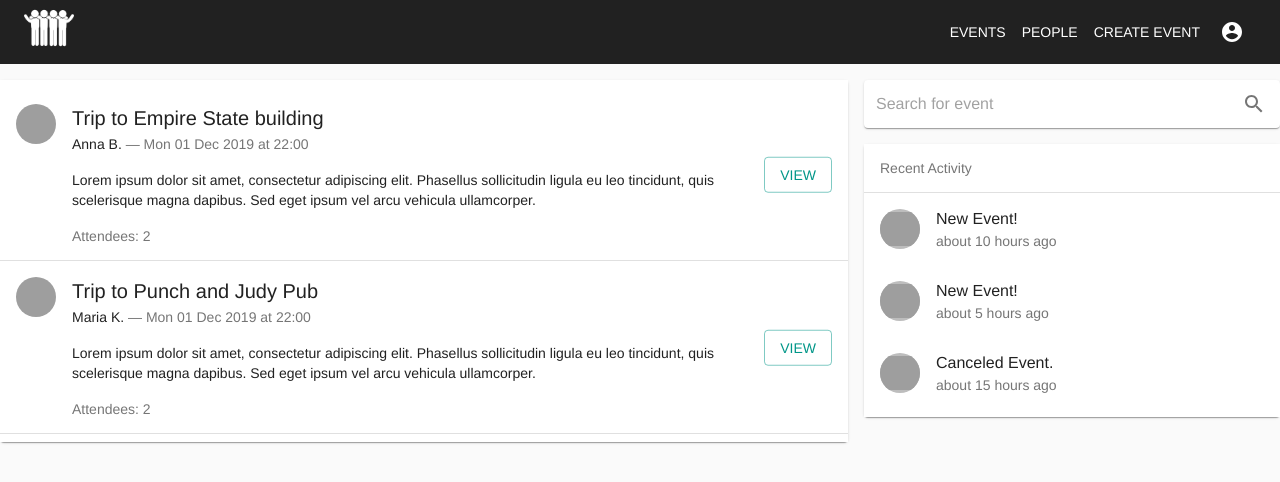
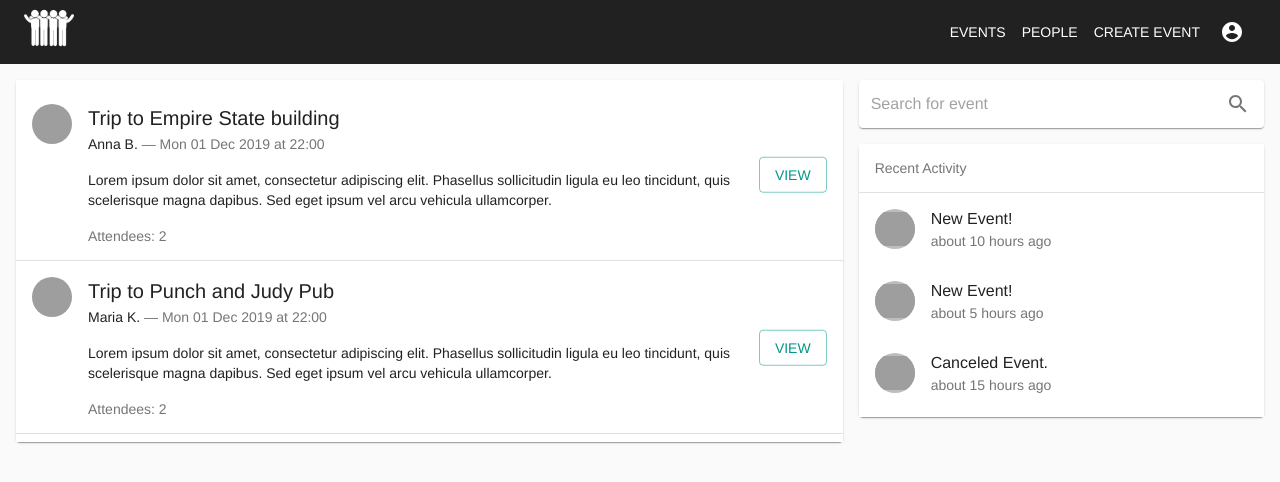
Before and after one commit to panoscool/foititikaparty, a React (Create React App) app: page / in a window 1280 px wide. Shown: the top 482 px of the page. Built offline with nearby package versions, Linux system fonts and the light colour scheme; grey boxes are pictures that could not be loaded.

Commit message:
fix for layout spacing and ts errors

```diff
--- a/src/components/Event/EventDetails/EventDetailsChat.tsx
+++ b/src/components/Event/EventDetails/EventDetailsChat.tsx
@@ -2,7 +2,7 @@ import React from 'react';
 import { makeStyles } from '@material-ui/core/styles';
 import { Typography, Button } from '@material-ui/core';
 import { EditOutlined } from '@material-ui/icons';
-import Page from '../../Layout/Page';
+import { Page } from '../../Layout/Page';
 import InputForm from '../../Shared/forms/InputForm';
 
 const useStyles = makeStyles(theme => ({
@@ -12,8 +12,9 @@ const useStyles = makeStyles(theme => ({
   chatLabel: {
     color: 'white',
     backgroundColor: '#212121',
-    padding: 8,
+    padding: 4,
     borderRadius: 4,
+    margin: theme.spacing(-2, -2, 0, -2)
   }
 }));
 
@@ -22,7 +23,7 @@ function EventDetailsChat() {
 
   return (
     <Page>
-      <div className={classes.chatLabel}><Typography variant='h5' align='center'>Chat about this event</Typography></div>
+      <div className={classes.chatLabel}><Typography variant='h6' align='center'>Chat about this event</Typography></div>
       <form>
         <InputForm rows="3" multiline />
         <Button
--- a/src/components/Event/EventDetails/EventDetailsHeader.tsx
+++ b/src/components/Event/EventDetails/EventDetailsHeader.tsx
@@ -1,7 +1,7 @@
 import React from 'react';
 import { makeStyles } from '@material-ui/core/styles';
 import { Typography, Button } from '@material-ui/core';
-import Page from '../../Layout/Page';
+import { Page } from '../../Layout/Page';
 
 const useStyles = makeStyles(theme => ({
   button: {
--- a/src/components/Event/EventDetails/EventDetailsInfo.tsx
+++ b/src/components/Event/EventDetails/EventDetailsInfo.tsx
@@ -9,7 +9,7 @@ import ListItem from '@material-ui/core/ListItem';
 import ListItemIcon from '@material-ui/core/ListItemIcon';
 import ListItemText from '@material-ui/core/ListItemText';
 import ListItemSecondaryAction from '@material-ui/core/ListItemSecondaryAction';
-import Page from '../../Layout/Page';
+import { Page } from '../../Layout/Page';
 
 const useStyles = makeStyles(theme => ({
   root: {
--- a/src/components/Event/EventForm.tsx
+++ b/src/components/Event/EventForm.tsx
@@ -1,8 +1,8 @@
 import React, { useState } from 'react';
 import { Link } from 'react-router-dom';
 import { makeStyles } from '@material-ui/core/styles';
-import { Button, Typography } from '@material-ui/core';
-import Page from '../Layout/Page';
+import { Button, Typography, Paper } from '@material-ui/core';
+import { Page } from '../Layout/Page';
 import InputForm from '../Shared/forms/InputForm';
 import DateForm from '../Shared/forms/DateForm';
 import SelectForm from '../Shared/forms/SelectForm';
--- a/src/components/Event/EventPage.tsx
+++ b/src/components/Event/EventPage.tsx
@@ -5,13 +5,17 @@ import EventList from './EventList';
 import sampleData from './sampleData';
 import EventActivity from './EventActivity';
 import SearchField from '../Shared/SearchField';
+import { Page } from '../Layout/Page';
 
 const useStyles = makeStyles(theme => ({
   root: {
     flexGrow: 1
   },
-  margin: {
-    margin: theme.spacing(2, 0)
+  spacing: {
+    margin: theme.spacing(2)
+  },
+  search: {
+    marginBottom: theme.spacing(2)
   }
 }));
 
@@ -19,19 +23,19 @@ function EventPage() {
   const classes = useStyles();
 
   return (
+    <div className={classes.spacing}>
       <Grid container spacing={2} className={classes.root}>
         <Grid item xs={12} sm={8}>
-        <div className={classes.margin}>
           <EventList events={sampleData.events} />
-        </div>
         </Grid>
         <Grid item xs={12} sm={4}>
-        <div className={classes.margin}>
+          <div className={classes.search}>
             <SearchField />
           </div>
           <EventActivity />
         </Grid>
       </Grid>
+    </div>
   );
 }
 
--- a/src/components/Layout/Layout.tsx
+++ b/src/components/Layout/Layout.tsx
@@ -1,7 +1,8 @@
-import React from "react";
+import React, { ReactNode } from "react";
 import { makeStyles } from "@material-ui/core/styles";
 import Navbar from "../Navigation/Navbar";
 
+// @ts-ignore
 const useStyles = makeStyles(theme => ({
   root: {
     flexGrow: 1,
@@ -14,12 +15,15 @@ const useStyles = makeStyles(theme => ({
   toolbar: theme.mixins.toolbar,
   content: {
     flexGrow: 1,
-    backgroundColor: theme.palette.background.default,
-    padding: `theme.spacing(y) * 3`
+    backgroundColor: theme.palette.background.default
   }
 }));
 
-function Layout(props) {
+export interface Props {
+  children: ReactNode;
+}
+
+function Layout(props: Props) {
   const classes = useStyles();
 
   return (
--- a/src/components/Layout/Page.tsx
+++ b/src/components/Layout/Page.tsx
@@ -1,4 +1,4 @@
-import React from "react";
+import React, { ReactNode } from "react";
 import { makeStyles } from "@material-ui/core/styles";
 import { Paper } from "@material-ui/core";
 
@@ -7,13 +7,26 @@ const useStyles = makeStyles(theme => ({
     margin: theme.spacing(2),
     padding: theme.spacing(2),
     color: theme.palette.text.secondary
+  },
+  pageInner: {
+    padding: theme.spacing(2),
+    margin: theme.spacing(0),
+    color: theme.palette.text.secondary
   }
 }));
 
-function Page(props) {
+interface Props {
+  children: ReactNode;
+}
+
+export function Page(props: Props) {
   const classes = useStyles();
 
   return <Paper className={classes.paper}>{props.children}</Paper>;
 }
 
-export default Page;
+export function PageInner(props: Props) {
+  const classes = useStyles();
+
+  return <Paper className={classes.pageInner}>{props.children}</Paper>;
+}
--- a/src/components/Navigation/Parts/AuthMenu.tsx
+++ b/src/components/Navigation/Parts/AuthMenu.tsx
@@ -8,7 +8,7 @@ function AuthMenu() {
   const [anchorEl, setAnchorEl] = React.useState(null);
   const open = Boolean(anchorEl);
 
-  const handleMenu = event => {
+  const handleMenu = (event: any) => {
     setAnchorEl(event.currentTarget);
   };
 
--- a/src/components/Shared/SearchField.tsx
+++ b/src/components/Shared/SearchField.tsx
@@ -10,7 +10,6 @@ const useStyles = makeStyles(theme => ({
     padding: '2px 4px',
     display: 'flex',
     alignItems: 'center',
-    marginTop: theme.spacing(1)
   },
   input: {
     marginLeft: theme.spacing(1),
@@ -29,15 +28,17 @@ export default function CustomizedInputBase() {
   const classes = useStyles();
 
   return (
-    <Paper component="form" className={classes.root}>
+    <form>
+      <Paper className={classes.root}>
         <InputBase
           className={classes.input}
           placeholder="Search for event"
           inputProps={{ 'aria-label': 'search for event' }}
         />
-      <IconButton className={classes.iconButton} aria-label="search">
+        <IconButton type='submit' className={classes.iconButton} aria-label="search">
           <SearchIcon />
         </IconButton>
       </Paper>
+    </form>
   );
 }
```
Lines whose indentation alone changed are shown as unchanged.
